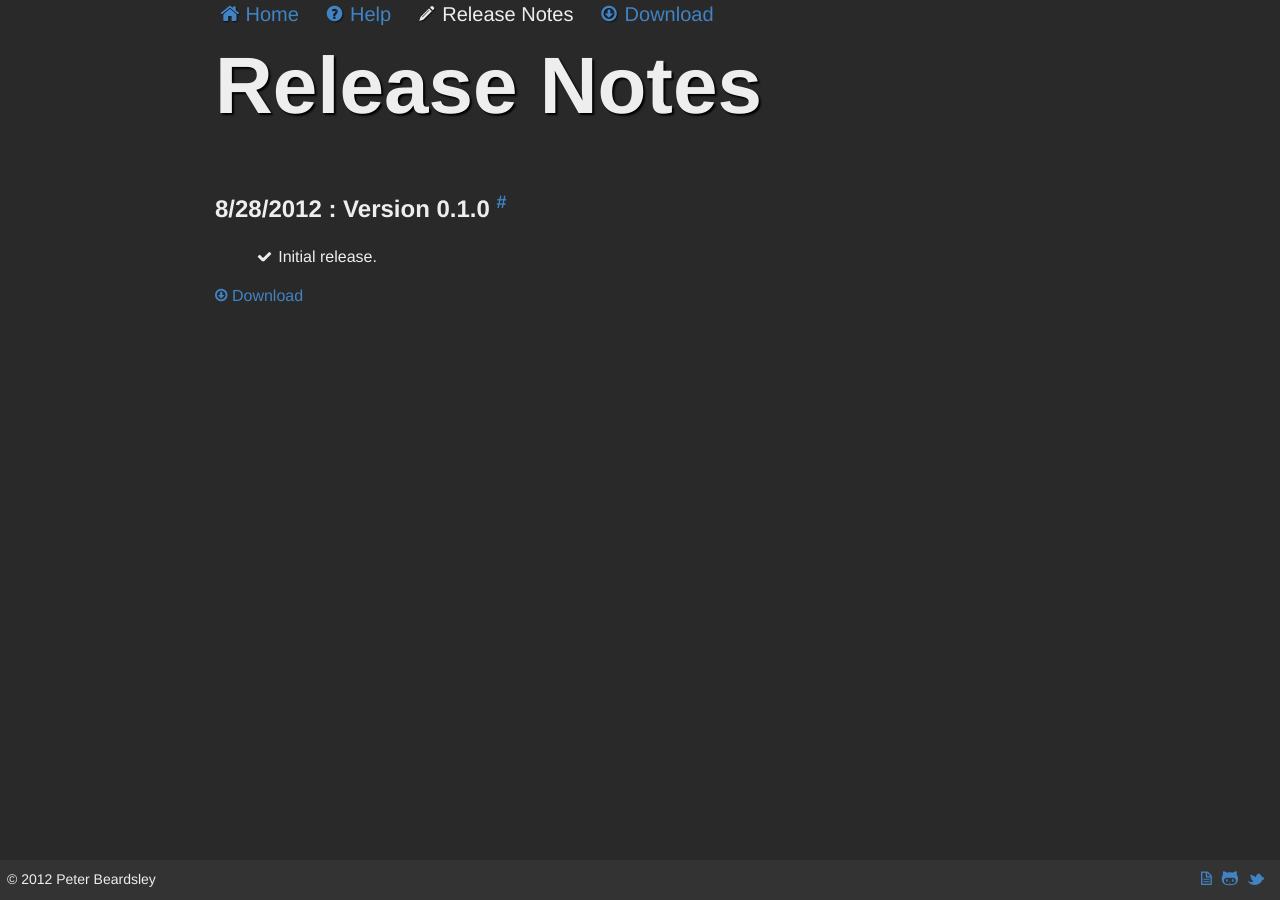
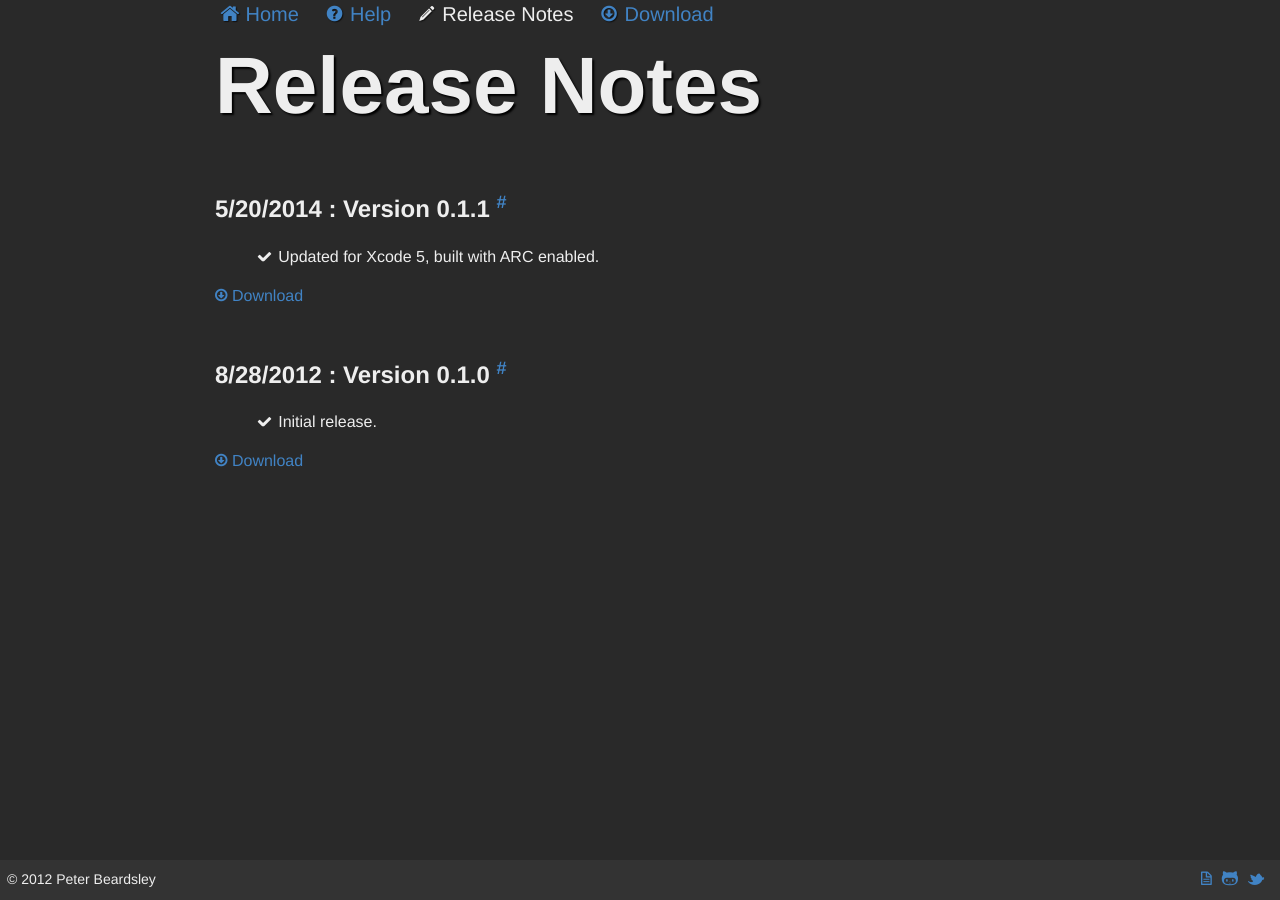
Before and after one commit to pjbeardsley/Helveticolor, a Jekyll site: the page built from release_notes.html, in a window 1280 px wide. Built offline with Jekyll 4.4.1, drawn with Linux system fonts in a browser that asks for light colours; nearby versions of some CDN libraries.

Commit message:
Updated site with link to new release.

```diff
--- a/_config.yml
+++ b/_config.yml
@@ -13,6 +13,6 @@ navigation:
   icon: icon-pencil
 - text: Download
   id: download
-  url: https://github.com/downloads/pjbeardsley/Helveticolor/Helveticolor_0.1.0.zip
+  url: http://pjbeardsley.net/helveticolor/Helveticolor_0.1.1.zip
   icon: icon-download
 layout: default
--- a/help.markdown
+++ b/help.markdown
@@ -7,13 +7,13 @@ id: help
 
 ## What versions of OS X does Helveticolor support?
 
-Helveticolor supports OS X 10.7 (Lion) and OS X 10.8 (Mountain Lion).
+Helveticolor supports OS X 10.7 (Lion), OS X 10.8 (Mountain Lion) and OS X 10.9 (Mavericks).
 
 ## How do I install Helveticolor?
 
 On OS X 10.7 (Lion), simply unzip Helveticolor and double-click on `Helveticolor.saver`.
 
-On OS X 10.8 (Mountain Lion), the proccess is a bit more involved due to the fact that Helveticolor
+On OS X 10.8 (Mountain Lion) and later, the proccess is a bit more involved due to the fact that Helveticolor
 is an unsigned app.[^1]
 
 Unzip Helveticolor and right-click on `Helveticolor.saver`.  Choose `Open`:
--- a/index.html
+++ b/index.html
@@ -16,4 +16,4 @@ id: home
 
 <p id="intro"><strong>Helveticolor</strong> is a <strong>screensaver</strong> for the <strong>OS X</strong> operating system. It displays color palettes from the <strong><a href="http://colourlovers.com">COLOURlovers</a></strong> API with text rendered in large-type <strong>Helvetica</strong>.</p>
 
-<a class="download_button" href="https://github.com/downloads/pjbeardsley/Helveticolor/Helveticolor_0.1.0.zip"><i class="icon-circle-arrow-down"></i> Download Now</a>
+<a class="download_button" href="http://pjbeardsley.net/helveticolor/Helveticolor_0.1.1.zip"><i class="icon-circle-arrow-down"></i> Download Now</a>
--- a/release_notes.html
+++ b/release_notes.html
@@ -3,6 +3,13 @@ layout: default
 title: Release Notes
 id: interior
 ---
+<h2 id="0_1_1">5/20/2014 : Version 0.1.1 <sup><a href="#0_1_1">#</a></sup></h2>
+<p>
+	<ul class="release_notes">
+		<li><i class="icon-ok"></i> Updated for Xcode 5, built with ARC enabled.</li>
+	</ul>
+	<a class="release_notes_download" href="http://pjbeardsley.net/helveticolor/Helveticolor_0.1.1.zip"><i class="icon-download"></i> Download</a>
+</p>
 
 <h2 id="0_1_0">8/28/2012 : Version 0.1.0 <sup><a href="#0_1_0">#</a></sup></h2>
 <p>
```
